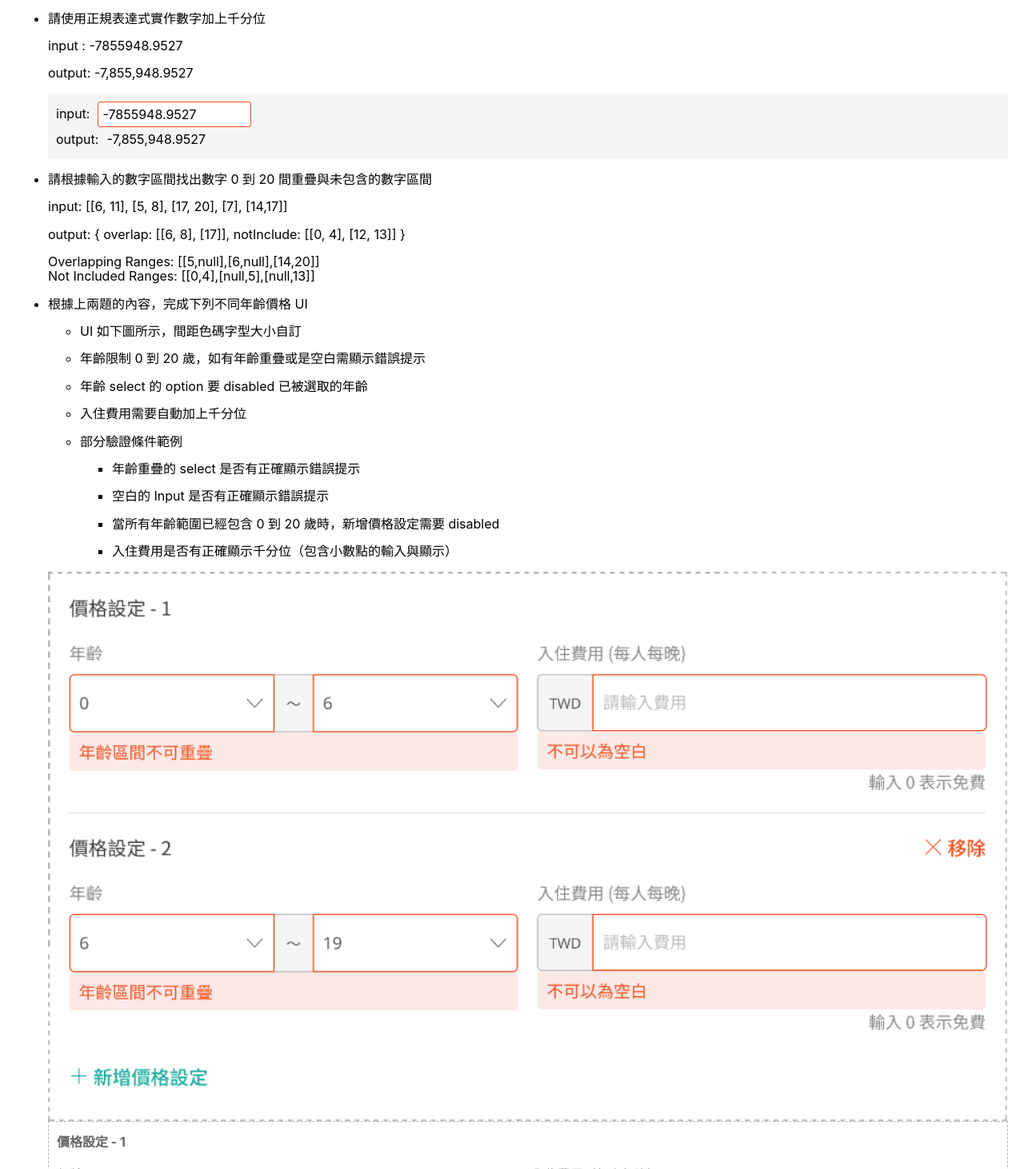
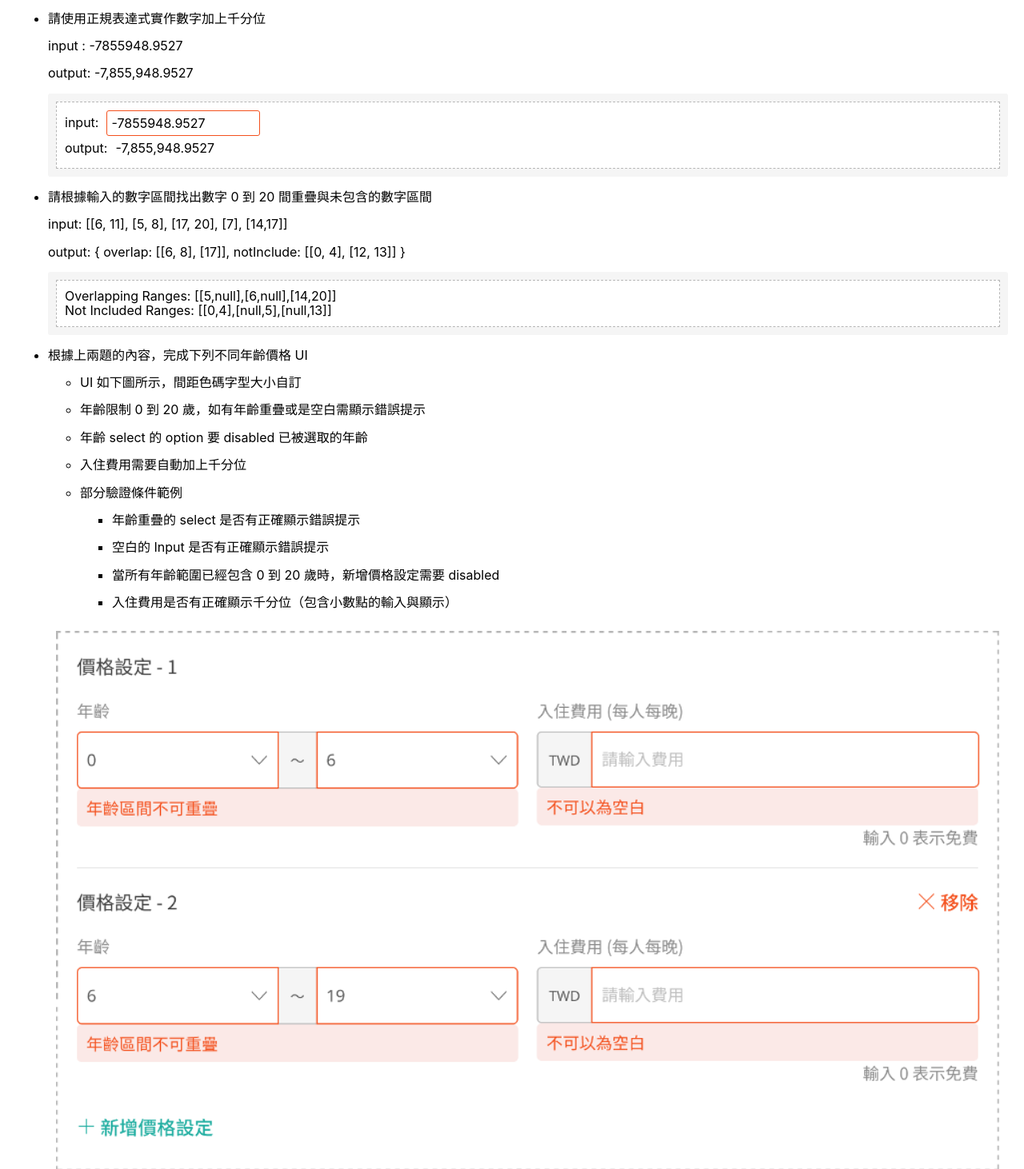
Before and after one commit to YuanShuoHsu/ayTest, a React (Create React App) app: page / in a window 1280 px wide. Shown: the part 168-1630 px from the top of the page at 80% size. Built offline with nearby package versions, Linux system fonts and the light colour scheme.

Commit message:
testContent answer scss modified

```diff
--- a/src/components/NumberFormatter/index.module.scss
+++ b/src/components/NumberFormatter/index.module.scss
@@ -1,7 +1,7 @@
 .numberFormatter {
   padding: 10px;
-  background-color: #f5f5f5;
-  border-radius: 3px;
+  background-color: #ffffff;
+  border: 1px dashed #b6b6b6;
 
   .input {
     display: flex;
--- a/src/components/NumberRange/index.module.scss
+++ b/src/components/NumberRange/index.module.scss
@@ -1,5 +1,5 @@
 .numberRange {
   padding: 10px;
-  background-color: #f5f5f5;
-  border-radius: 3px;
+  background-color: #ffffff;
+  border: 1px dashed #b6b6b6;
 }
--- a/src/components/NumberRange/index.tsx
+++ b/src/components/NumberRange/index.tsx
@@ -1,4 +1,4 @@
-import React from 'react';
+import styles from "./index.module.scss";
 
 interface Props {
   ranges: number[][];
@@ -48,13 +48,9 @@ const NumberRange: React.FC<Props> = ({ ranges }) => {
   const result = findOverlapAndNotInclude(ranges);
 
   return (
-    <div>
-      <div>
-        Overlapping Ranges: {JSON.stringify(result.overlap)}
-      </div>
-      <div>
-        Not Included Ranges: {JSON.stringify(result.notInclude)}
-      </div>
+    <div className={styles.numberRange}>
+      <div>Overlapping Ranges: {JSON.stringify(result.overlap)}</div>
+      <div>Not Included Ranges: {JSON.stringify(result.notInclude)}</div>
     </div>
   );
 };
--- a/src/components/PriceSetting/index.module.scss
+++ b/src/components/PriceSetting/index.module.scss
@@ -2,6 +2,7 @@
 
 .priceSetting {
   padding: 10px;
+  background-color: #ffffff;
   border: 1px dashed #b6b6b6;
   display: flex;
   flex-direction: column;
--- a/src/components/TestContent/index.module.scss
+++ b/src/components/TestContent/index.module.scss
@@ -15,6 +15,8 @@
   }
 
   &__imgBox {
+    padding: 10px;
+    box-sizing: border-box;
     width: 100%;
     height: 100%;
 
@@ -25,4 +27,10 @@
       object-fit: cover;
     }
   }
+
+  &__answer {
+    padding: 10px;
+    background-color: #f5f5f5;
+    border-radius: 3px;
+  }
 }
--- a/src/components/TestContent/index.tsx
+++ b/src/components/TestContent/index.tsx
@@ -1,6 +1,6 @@
 import NumberFormatter from "../NumberFormatter";
 import NumberRange from "../NumberRange";
-import PriceSetting from "../PriceSetting"
+import PriceSetting from "../PriceSetting";
 
 import priceSetting from "./../../images/priceSetting.png";
 
@@ -26,7 +26,9 @@ export default function TestConent() {
             output: -7,855,948.9527
           </p>
         </li>
-        <NumberFormatter />
+        <div className={styles.testContent__answer}>
+          <NumberFormatter />
+        </div>
         <li className={styles.testContent__listItem}>
           <p className={styles.testContent__paragraph}>
             請根據輸入的數字區間找出數字 0 到 20 間重疊與未包含的數字區間
@@ -38,7 +40,9 @@ export default function TestConent() {
             {`output: { overlap: [[6, 8], [17]], notInclude: [[0, 4], [12, 13]] }`}
           </p>
         </li>
-        <NumberRange ranges={inputRanges} />
+        <div className={styles.testContent__answer}>
+          <NumberRange ranges={inputRanges} />
+        </div>
         <li className={styles.testContent__listItem}>
           <p className={styles.testContent__paragraph}>
             根據上兩題的內容，完成下列不同年齡價格 UI
@@ -98,7 +102,9 @@ export default function TestConent() {
               alt="價格設定"
             />
           </div>
-          <PriceSetting/>
+          <div className={styles.testContent__answer}>
+            <PriceSetting />
+          </div>
         </li>
       </ul>
     </section>
```
